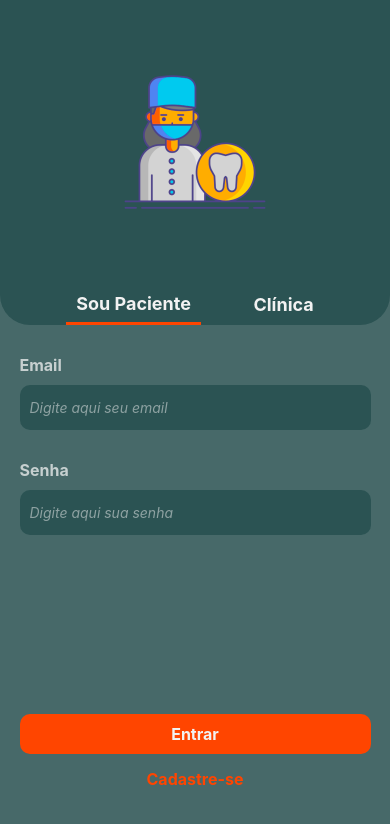
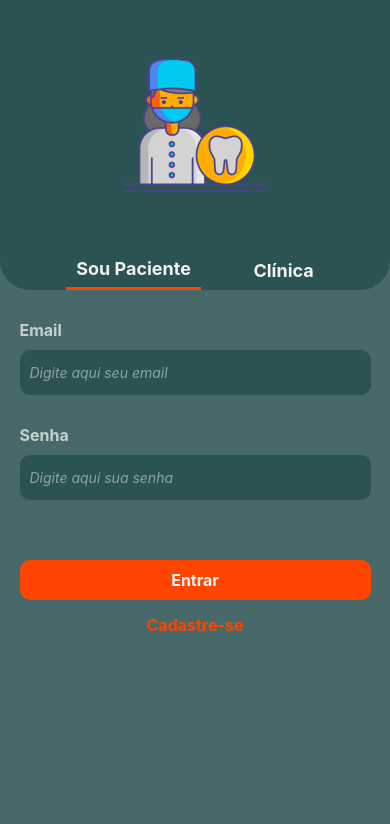
Before and after one commit to tgprudencio/godonto-mobile, a React Native app: screen /Login in a window 390 px wide. Shown: the top 824 px of the page. Built offline with nearby package versions, Linux system fonts and the light colour scheme; what apisauce would draw is missing.

Commit message:
fix: sdkTargetVersion + scrollview on Login screen + readme

```diff
--- a/src/screens/login/Login.js
+++ b/src/screens/login/Login.js
@@ -1,5 +1,5 @@
-import  React, { useEffect, useState } from 'react';
-import { Alert, Image, SafeAreaView, Text, TextInput, TouchableOpacity, View } from 'react-native';
+import  React, { useEffect, useState, useRef } from 'react';
+import { Alert, Image, SafeAreaView, ScrollView, Text, TextInput, TouchableOpacity, View } from 'react-native';
 import Spinner from 'react-native-loading-spinner-overlay';
 
 import { signIn } from '../../services/Http';
@@ -8,6 +8,8 @@ import globalVariables from '../../services/GlobalVariables';
 
 export function Login({ route, navigation }) {
 
+    const inputUsername = useRef();
+    const inputPassword = useRef();
     const [selectedForm, setSelectedForm] = useState('user');
     const [usernameText, setUsernameText] = React.useState('');
     const [passwordText, setPasswordText] = React.useState('');
@@ -16,11 +18,6 @@ export function Login({ route, navigation }) {
     const [spinnerState, setSpinnerState] = useState(false);
 
     const validationAlert = (title, message) => Alert.alert(title, message);
-
-
-/*    useEffect(() => {
-        console.log(selectedForm);
-    }, [selectedForm]);*/
 
     useEffect(() => {
         if (isSignInButtonPressed) {
@@ -41,12 +38,11 @@ export function Login({ route, navigation }) {
                         navigation.navigate('Home', { user: res.data.user });
                       } else if (res.status == 403) { // Invalid credentials
                         console.log('login credentials failed!');
-                        Alert.alert('Atenção', 'Usuário e/ou senha inválida.');
+                        validationAlert('Atenção', 'Usuário e/ou senha inválida.');
                         setSpinnerState(false);
                       } else { // Error
                         console.log('Handle submit failed!');
-                        console.log(res.data);
-                        Alert.alert('Atenção', res.data.error);
+                        validationAlert('Atenção', res.data.error);
                         setSpinnerState(false);
                       }
                     })
@@ -63,10 +59,11 @@ export function Login({ route, navigation }) {
 
     return (
         <SafeAreaView style={{ flex: 1 }}>
-            <View style={{ flex: 5, backgroundColor: '#2B5353', borderBottomLeftRadius: 30, borderBottomRightRadius: 30 }}>
-                <View style = {{ width: '90%', flex: 1, alignSelf: 'center', alignItems: 'center', justifyContent: 'center', }}>
-                    <Image style = {{ flex: 1,  width: 150, }} resizeMode = 'contain' source = { require('../../assets/logo.png') } />
-                    <View style = {{ flexDirection: 'row',  width: 300, justifyContent: 'space-around' }}>
+            <ScrollView>
+                <View style={{ backgroundColor: '#2B5353', borderBottomLeftRadius: 30, borderBottomRightRadius: 30,  }}>
+                    <View style = {{ width: '90%', alignSelf: 'center', alignItems: 'center', justifyContent: 'center', }}>
+                        <Image style = {{ width: 150, height: 250, }} resizeMode = 'contain' source = { require('../../assets/logo.png') } />
+                        <View style = {{ flexDirection: 'row', width: 300, justifyContent: 'space-around', }}>
                             <TouchableOpacity
                                 style = {{ alignSelf: 'flex-end',  height: 40, justifyContent: 'center', borderBottomWidth: selectedForm == 'user' ? 3 : 0, borderColor: '#FF4500' }}
                                 onPress = { () => setSelectedForm('user') }
@@ -81,12 +78,12 @@ export function Login({ route, navigation }) {
                             </TouchableOpacity>
                         </View>
                     </View>
+                </View>
 
-            </View >
-            <View style = {{ flex: 6 }}>
-                <View style = {{ width: '90%', flex: 1, alignSelf: 'center', }}>
+                <View style = {{ width: '90%', alignSelf: 'center', }}>
                     <Text style = {{ marginTop: 30, color: '#C7D0D0', fontSize: 16, fontWeight: 'bold' }}>Email</Text>
                     <TextInput
+                        ref = { inputUsername }
                         style = {{ marginTop: 10, padding: 10, height: 45, color: '#F2F2F2', backgroundColor: '#2B5353', borderRadius: 10, fontStyle:'italic' }}
                         keyboardType = 'email-address'
                         placeholder = 'Digite aqui seu email'
@@ -95,9 +92,13 @@ export function Login({ route, navigation }) {
                         value = { usernameText }
                         editable = { !spinnerState }
                         autoCapitalize = 'none'
+                        onSubmitEditing={() => {
+                            inputPassword.current.focus();
+                        }}
                     />
                     <Text style = {{ marginTop: 30, color: '#C7D0D0', fontSize: 16, fontWeight: 'bold' }}>Senha</Text>
                     <TextInput
+                        ref = { inputPassword }
                         style = {{ marginTop: 10, padding: 10, height: 45, color: '#F2F2F2', backgroundColor: '#2B5353', borderRadius: 10, fontStyle:'italic' }}
                         placeholder = 'Digite aqui sua senha'
                         placeholderTextColor = '#8EA2A2'
@@ -108,9 +109,7 @@ export function Login({ route, navigation }) {
                         autoCapitalize = 'none'
                     />
                 </View>
-            </View>
-            <View style = {{ flex: 2, }}>
-                <View style = {{  width: '90%', flex: 1, alignSelf: 'center', alignItems: 'center',  }}>
+                <View style = {{ marginTop: 60, width: '90%', alignSelf: 'center', alignItems: 'center',  }}>
                     <TouchableOpacity
                         style = {{ backgroundColor: '#FF4500', borderRadius: 10, width: '100%', height: 40, alignItems: 'center', justifyContent: 'center' }}
                         onPress={ () => setIsSignInButtonPressed(true) }
@@ -127,7 +126,8 @@ export function Login({ route, navigation }) {
                     : null }
 
                 </View>
-            </View>
+            </ScrollView>
+
             { spinnerState == true ?
                 <Spinner visible={spinnerState} />
             : null }
--- a/src/services/Api.js
+++ b/src/services/Api.js
@@ -1,7 +1,7 @@
 import { create } from 'apisauce';
 
 const api = create ({
-    baseURL: 'http://192.168.1.14:3333',
+    baseURL: 'http://localhost:3333', // local address for development
     headers: { 'Content-Type': 'application/json', 'Accept': 'application/json' }
 });
 
```
Also changed, not shown: 2 other files (tests, documents, lock files or other folders). Lines whose indentation alone changed are shown as unchanged.
